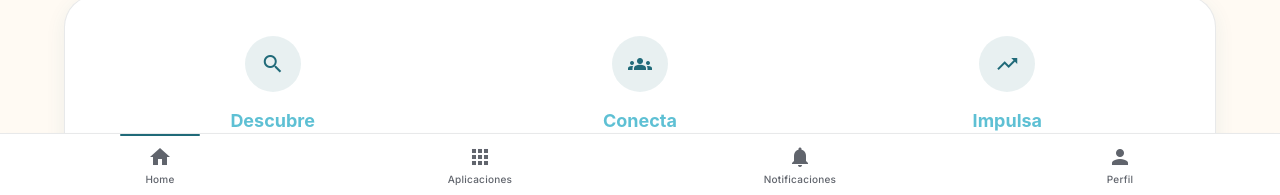
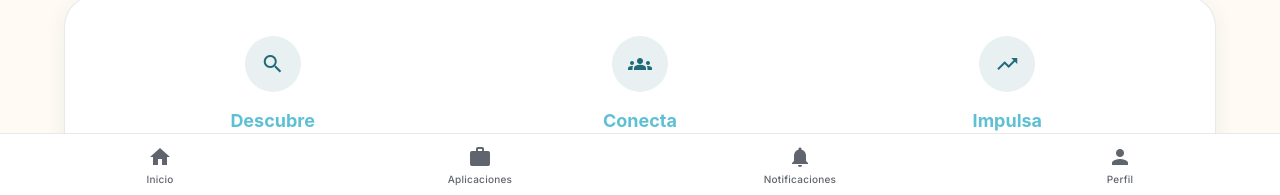
Before and after one commit to morga-dev/talentbridge-web, an Angular app: page / in a window 1280 px wide. Shown: the part 603-798 px from the top of the page. Built offline with nearby package versions, Linux system fonts and the light colour scheme.

Commit message:
Modified bottom-nav for new styles with material

```diff
--- a/src/app/layout/bottom-nav/bottom-nav.component.html
+++ b/src/app/layout/bottom-nav/bottom-nav.component.html
@@ -1,26 +1,21 @@
-<nav class="fixed bottom-0 left-0 z-50 w-full h-16 transition-colors duration-200 bg-card border-t border-border shadow-md">
+@if (!isHidden()) {
+	<nav aria-label="Navegación principal" class="app-nav fixed bottom-0 inset-x-0 z-50 h-16">
 		<div class="grid h-full grid-cols-4 mx-auto">
-
 			@for (item of navItems; track item.label) {
-            <button
-                type="button"
-                (click)="setActive(item.label)"
-                class="inline-flex flex-col items-center justify-center relative cursor-pointer transition-colors duration-200 text-secondary select-none focus:outline-none"
-                [class.text-primary]="activeTab === item.label"
+				<a
+					matRipple
+					[matRippleColor]="'rgba(var(--tb-primary-rgb), 0.12)'"
+					[routerLink]="item.route"
+					routerLinkActive="text-talent-primary"
+					#rla="routerLinkActive"
+					[attr.aria-current]="rla.isActive ? 'page' : null"
+					[routerLinkActiveOptions]="{ exact: item.route === '/home' }"
+					class="inline-flex flex-col items-center justify-center gap-0.5 cursor-pointer transition-colors duration-200 text-talent-text-secondary select-none focus-visible:outline-2 focus-visible:outline-talent-primary"
 				>
-                @if (activeTab === item.label) {
-                    <div class="absolute top-0 w-20 h-0.5 bg-primary rounded-full"></div>
-                }
-
-                <mat-icon>
-                    {{ item.icon }}
-                </mat-icon>
-
-                <span class="text-xs mt-1 font-medium tracking-wide">
-                    {{ item.label }}
-                </span>
-
-            </button>
+					<mat-icon aria-hidden="true">{{ item.icon }}</mat-icon>
+					<span class="text-xs mt-0.5 font-medium tracking-wide">{{ item.label }}</span>
+				</a>
 			}
 		</div>
 	</nav>
+}
--- a/src/app/layout/bottom-nav/bottom-nav.component.ts
+++ b/src/app/layout/bottom-nav/bottom-nav.component.ts
@@ -1,33 +1,42 @@
-import { Component } from '@angular/core';
-import { CommonModule } from '@angular/common';
+import { Component, computed, inject } from '@angular/core';
+import { toSignal } from '@angular/core/rxjs-interop';
+import { RouterLink, RouterLinkActive, Router, NavigationEnd, ActivatedRoute } from '@angular/router';
+import { filter, map } from 'rxjs';
 import { MatIconModule } from '@angular/material/icon';
-
-interface NavItem {
-  icon: string;
-  label: string;
-  route: string;
-}
+import { MatRippleModule } from '@angular/material/core';
 
 @Component({
-  selector: 'app-bottom-nav',
-  standalone: true,
-  imports: [
-    CommonModule,
-    MatIconModule,
-  ],
-  templateUrl: './bottom-nav.component.html'
+	selector: 'app-bottom-nav',
+	standalone: true,
+	imports: [RouterLink, RouterLinkActive, MatIconModule, MatRippleModule],
+	templateUrl: './bottom-nav.component.html',
 })
 export class BottomNavComponent {
-  activeTab = 'Home';
+	private router = inject(Router);
+	private activatedRoute = inject(ActivatedRoute);
 
-  navItems: NavItem[] = [
-    { icon: 'home', label: 'Home', route: '/' },
-    { icon: 'apps', label: 'Aplicaciones', route: '/' },
-    { icon: 'notifications', label: 'Notificaciones', route: '/' },
-    { icon: 'person', label: 'Perfil', route: '/' }
-  ];
+	private navigationEnd = toSignal(
+		this.router.events.pipe(
+			filter((event): event is NavigationEnd => event instanceof NavigationEnd),
+			map(() => this.getDeepestRouteData())
+		),
+		{ initialValue: this.getDeepestRouteData() }
+	);
 
-  setActive(label: string): void {
-    this.activeTab = label;
-  }
+	readonly isHidden = computed(() => this.navigationEnd()['hideBottomNav'] === true);
+
+	readonly navItems = [
+		{ icon: 'home', label: 'Inicio', route: '/home' },
+		{ icon: 'work', label: 'Aplicaciones', route: '/aplicaciones' },
+		{ icon: 'notifications', label: 'Notificaciones', route: '/notificaciones' },
+		{ icon: 'person', label: 'Perfil', route: '/profile' },
+	];
+
+	private getDeepestRouteData() {
+		let route = this.activatedRoute.root;
+		while (route.firstChild) {
+			route = route.firstChild;
+		}
+		return route.snapshot.data;
+	}
 }
--- a/src/styles/material-rewrites.scss
+++ b/src/styles/material-rewrites.scss
@@ -43,6 +43,8 @@
 
   --mat-form-field-container-height: 52px;
   --mat-form-field-container-vertical-padding: 12px;
+  --mat-ripple-color: rgba(var(--tb-primary-rgb), 0.12);
+
 }
 
 .theme-talentbridge.dark,
@@ -66,4 +68,5 @@
   --mdc-outlined-text-field-focus-outline-color: var(--tb-accent);
   --mdc-outlined-text-field-label-text-color: var(--app-text-secondary);
   --mdc-outlined-text-field-input-text-color: var(--app-text);
+  --mat-ripple-color: rgba(var(--tb-primary-rgb), 0.12);
 }
```
Lines whose indentation alone changed are shown as unchanged.
